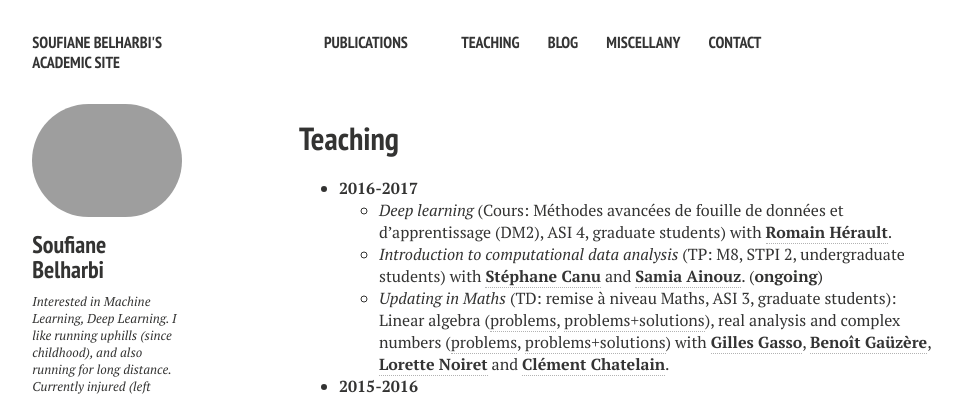
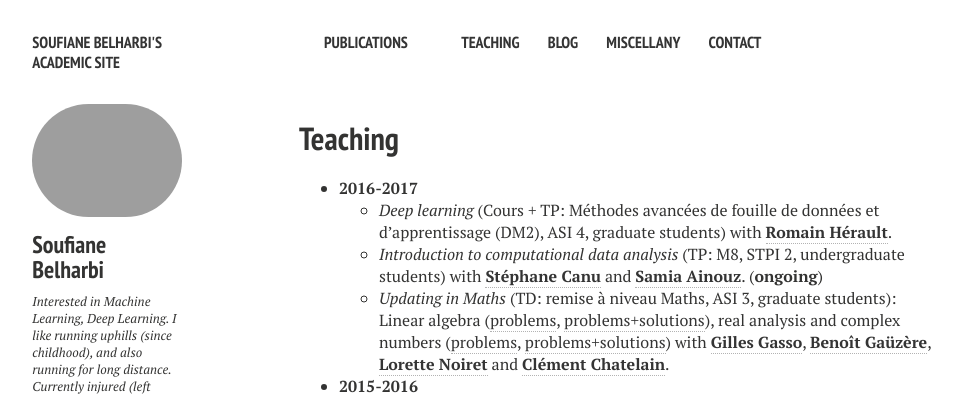
Before and after one commit to sbelharbi/sbelharbi.github.io, a Jekyll site: the page built from teaching.md, in a window 1280 px wide. Shown: the top 396 px of the page, without its empty margins (21-989 px from the left). Built offline with Jekyll 4.4.1, drawn with Linux system fonts in a browser that asks for light colours; nearby versions of some CDN libraries.

```diff
--- a/teaching.md
+++ b/teaching.md
@@ -6,7 +6,7 @@ tags: [teaching]
 comments: false
 ---
 * **2016-2017**
-  * *Deep learning* (Cours: Méthodes avancées de fouille de données et d'apprentissage (DM2), ASI 4, graduate students) with
+  * *Deep learning* (Cours + TP: Méthodes avancées de fouille de données et d'apprentissage (DM2), ASI 4, graduate students) with
   [**Romain Hérault**](https://asi.insa-rouen.fr/enseignants/~rherault/pelican/).
   * *Introduction to computational data analysis* (TP: M8, STPI 2, undergraduate students)
     with [**Stéphane Canu**](http://asi.insa-rouen.fr/enseignants/~scanu/) and
```
